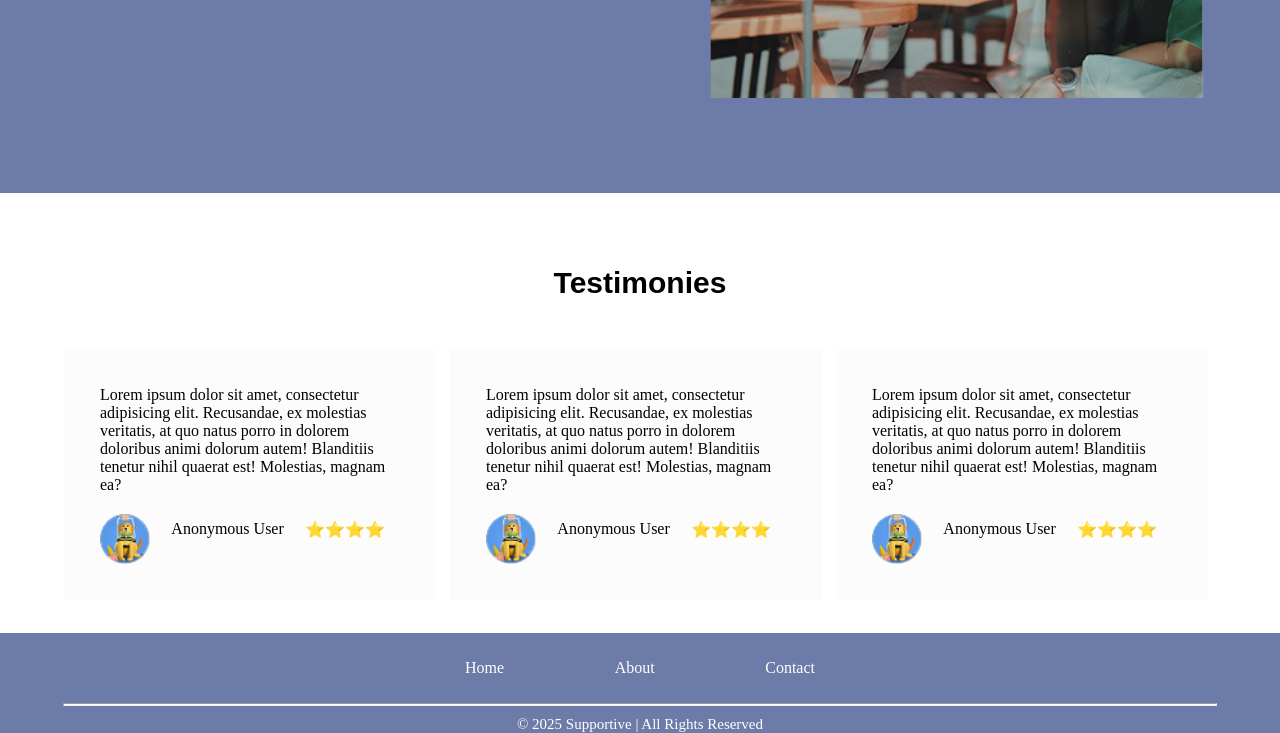
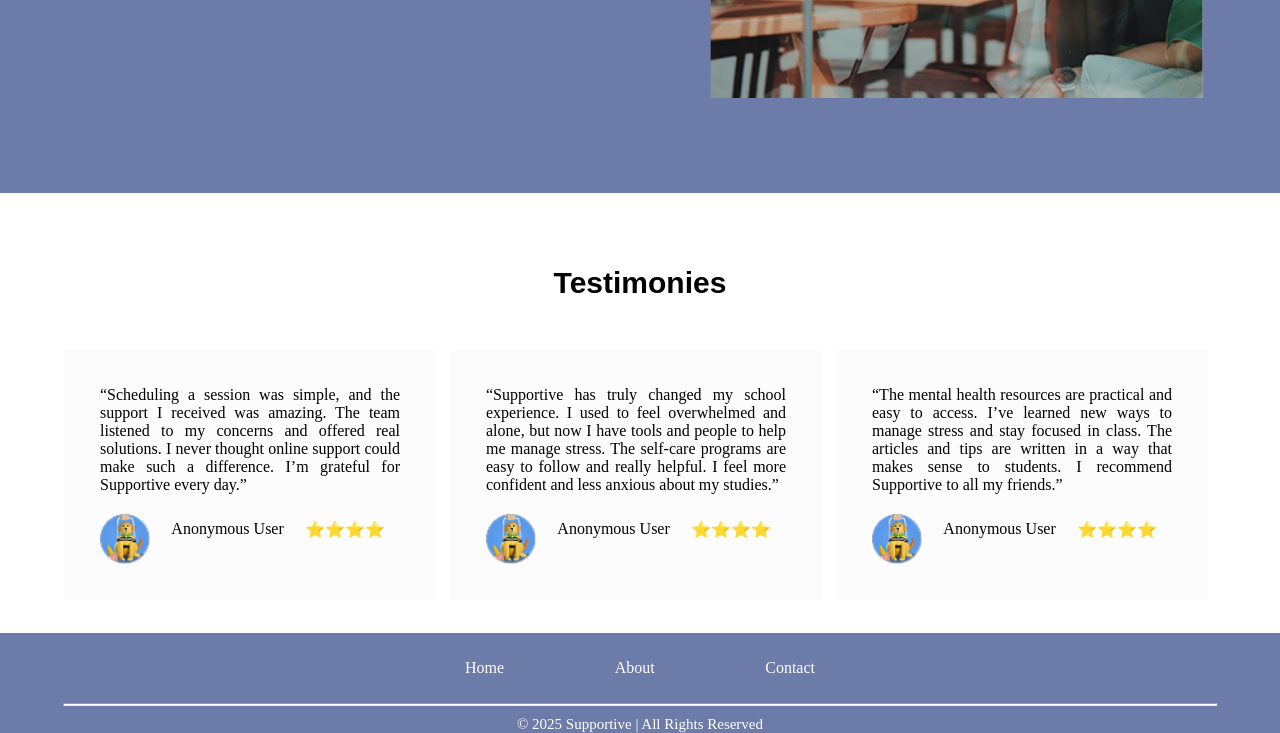
Before and after one commit to Maxwellsmall/Kode10X_Bootcamp, a plain HTML site: page about.html in a window 1280 px wide. Shown: the part 1247-1980 px from the top of the page. Drawn offline with Linux system fonts and the light colour scheme.

Commit message:
changes committed

```diff
--- a/about.css
+++ b/about.css
@@ -264,6 +264,7 @@
   display: flex;
   justify-content: center;
   flex-direction: column;
+  text-align: justify;
 }
 
 .section6 {
--- a/about.html
+++ b/about.html
@@ -91,10 +91,10 @@
       <div class="wrapper">
         <div class="container">
           <p>
-            Lorem ipsum dolor sit amet, consectetur adipisicing elit.
-            Recusandae, ex molestias veritatis, at quo natus porro in dolorem
-            doloribus animi dolorum autem! Blanditiis tenetur nihil quaerat est!
-            Molestias, magnam ea?
+            “Scheduling a session was simple, and the support I received was
+            amazing. The team listened to my concerns and offered real
+            solutions. I never thought online support could make such a
+            difference. I’m grateful for Supportive every day.”
           </p>
           <div class="cardholder">
             <div class="nameholder">
@@ -106,10 +106,10 @@
         </div>
         <div class="container">
           <p>
-            Lorem ipsum dolor sit amet, consectetur adipisicing elit.
-            Recusandae, ex molestias veritatis, at quo natus porro in dolorem
-            doloribus animi dolorum autem! Blanditiis tenetur nihil quaerat est!
-            Molestias, magnam ea?
+            “Supportive has truly changed my school experience. I used to feel
+            overwhelmed and alone, but now I have tools and people to help me
+            manage stress. The self-care programs are easy to follow and really
+            helpful. I feel more confident and less anxious about my studies.”
           </p>
           <div class="cardholder">
             <div class="nameholder">
@@ -121,10 +121,10 @@
         </div>
         <div class="container">
           <p>
-            Lorem ipsum dolor sit amet, consectetur adipisicing elit.
-            Recusandae, ex molestias veritatis, at quo natus porro in dolorem
-            doloribus animi dolorum autem! Blanditiis tenetur nihil quaerat est!
-            Molestias, magnam ea?
+            “The mental health resources are practical and easy to access. I’ve
+            learned new ways to manage stress and stay focused in class. The
+            articles and tips are written in a way that makes sense to students.
+            I recommend Supportive to all my friends.”
           </p>
           <div class="cardholder">
             <div class="nameholder">
@@ -136,10 +136,10 @@
         </div>
         <div class="container">
           <p>
-            Lorem ipsum dolor sit amet, consectetur adipisicing elit.
-            Recusandae, ex molestias veritatis, at quo natus porro in dolorem
-            doloribus animi dolorum autem! Blanditiis tenetur nihil quaerat est!
-            Molestias, magnam ea?
+            “I love the peer-support feature! It’s comforting to know I’m not
+            alone and that others understand what I’m going through. The
+            community is welcoming and supportive. Thank you for creating this
+            platform for students like me.”
           </p>
           <div class="cardholder">
             <div class="nameholder">
--- a/index.js
+++ b/index.js
@@ -44,6 +44,7 @@ function login() {
     alert("login fail");
   }
 }
+window.login = login;
 
 let message = JSON.parse(localStorage.getItem("message") || "[]");
 
--- a/style.css
+++ b/style.css
@@ -380,6 +380,7 @@ font-family: sans-serif;
   display: flex;
   justify-content: center;
   flex-direction: column;
+  text-align: justify;
 }
 .section5 {
   width: 100%;
```
Also changed, not shown: index.html (+16 -16 lines).
